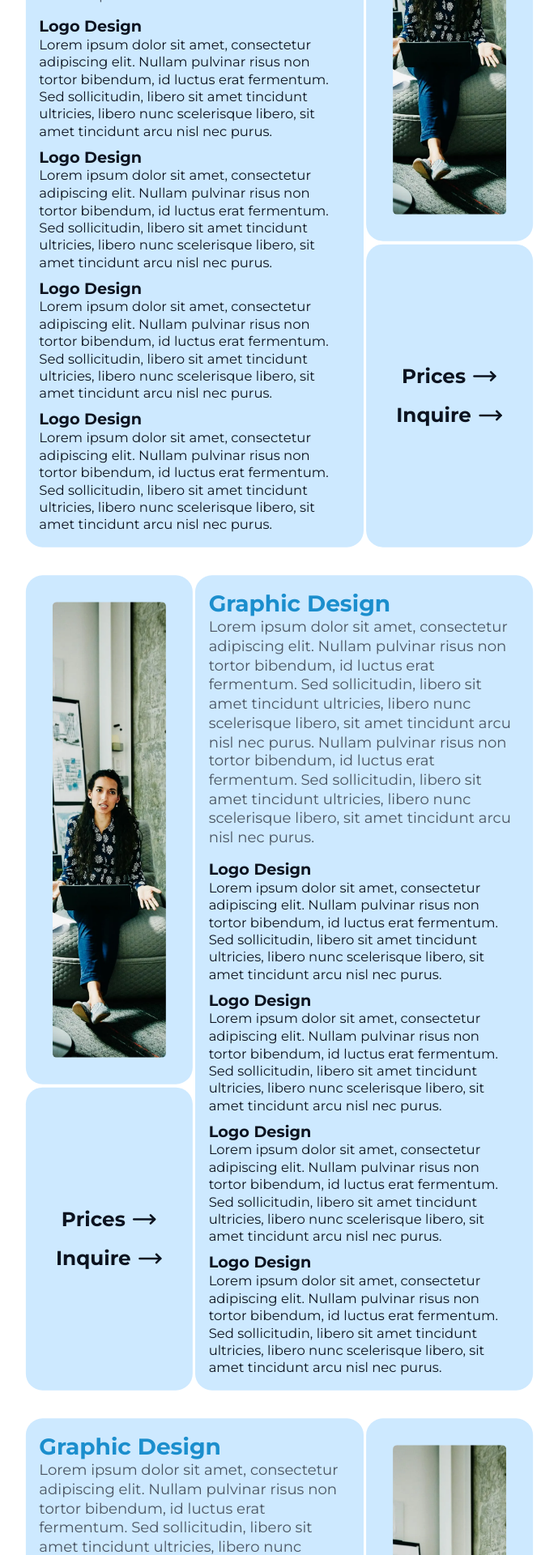
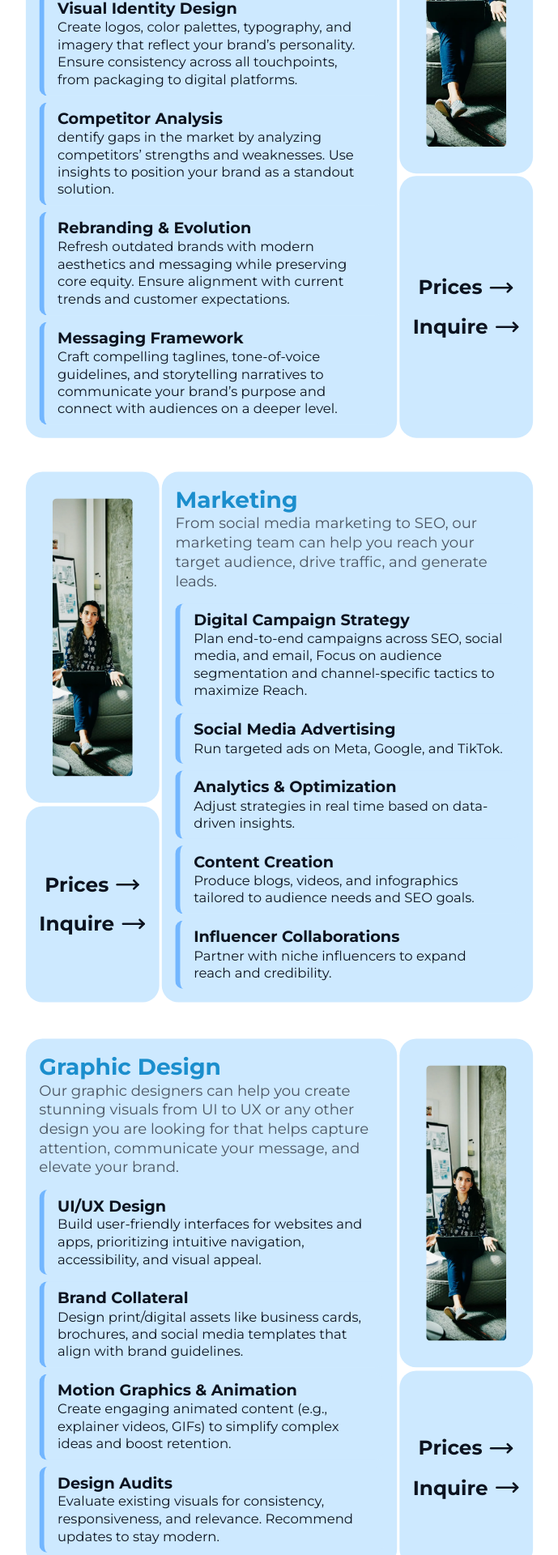
Before and after one commit to haithamexe/mega-group, a React (Vite) app: page /services in a window 1280 px wide. Shown: the part 740-2660 px from the top of the page at 81% size, without its empty margins (295-984 px from the left). Built offline with nearby package versions, Linux system fonts and the light colour scheme.

Commit message:
home 1.3, service almost done

```diff
--- a/src/pages/Services.jsx
+++ b/src/pages/Services.jsx
@@ -41,57 +41,53 @@ function Services() {
             transition={{ duration: 0.4 }}
           >
             <div className="services-service-head">
-              <h1>Graphic Design</h1>
+              <h1>Branding</h1>
               <p>
-                Lorem ipsum dolor sit amet, consectetur adipiscing elit. Nullam
-                pulvinar risus non tortor bibendum, id luctus erat fermentum.
-                Sed sollicitudin, libero sit amet tincidunt ultricies, libero
-                nunc scelerisque libero, sit amet tincidunt arcu nisl nec purus.
-                Nullam pulvinar risus non tortor bibendum, id luctus erat
-                fermentum. Sed sollicitudin, libero sit amet tincidunt
-                ultricies, libero nunc scelerisque libero, sit amet tincidunt
-                arcu nisl nec purus.
+                Our branding experts can help you create a brand that resonates
+                with your target audience, communicates your values, and sets
+                you apart from the competition.
               </p>
             </div>
             <div className="services-service-list">
               <div className="services-service-list-item">
-                <h3>Logo Design</h3>
+                <h3>Brand Strategy & Positioning</h3>
                 <p>
-                  Lorem ipsum dolor sit amet, consectetur adipiscing elit.
-                  Nullam pulvinar risus non tortor bibendum, id luctus erat
-                  fermentum. Sed sollicitudin, libero sit amet tincidunt
-                  ultricies, libero nunc scelerisque libero, sit amet tincidunt
-                  arcu nisl nec purus.
+                  Develop a unique identity by defining your mission, vision,
+                  audience personas, and competitive differentiation. Align your
+                  brand’s voice and values to resonate emotionally with your
+                  target market.
                 </p>
               </div>
               <div className="services-service-list-item">
-                <h3>Logo Design</h3>
+                <h3>Visual Identity Design</h3>
                 <p>
-                  Lorem ipsum dolor sit amet, consectetur adipiscing elit.
-                  Nullam pulvinar risus non tortor bibendum, id luctus erat
-                  fermentum. Sed sollicitudin, libero sit amet tincidunt
-                  ultricies, libero nunc scelerisque libero, sit amet tincidunt
-                  arcu nisl nec purus.
+                  Create logos, color palettes, typography, and imagery that
+                  reflect your brand’s personality. Ensure consistency across
+                  all touchpoints, from packaging to digital platforms.
                 </p>
               </div>
               <div className="services-service-list-item">
-                <h3>Logo Design</h3>
+                <h3>Competitor Analysis</h3>
                 <p>
-                  Lorem ipsum dolor sit amet, consectetur adipiscing elit.
-                  Nullam pulvinar risus non tortor bibendum, id luctus erat
-                  fermentum. Sed sollicitudin, libero sit amet tincidunt
-                  ultricies, libero nunc scelerisque libero, sit amet tincidunt
-                  arcu nisl nec purus.
+                  dentify gaps in the market by analyzing competitors’ strengths
+                  and weaknesses. Use insights to position your brand as a
+                  standout solution.
                 </p>
               </div>
               <div className="services-service-list-item">
-                <h3>Logo Design</h3>
+                <h3>Rebranding & Evolution</h3>
                 <p>
-                  Lorem ipsum dolor sit amet, consectetur adipiscing elit.
-                  Nullam pulvinar risus non tortor bibendum, id luctus erat
-                  fermentum. Sed sollicitudin, libero sit amet tincidunt
-                  ultricies, libero nunc scelerisque libero, sit amet tincidunt
-                  arcu nisl nec purus.
+                  Refresh outdated brands with modern aesthetics and messaging
+                  while preserving core equity. Ensure alignment with current
+                  trends and customer expectations.
+                </p>
+              </div>
+              <div className="services-service-list-item">
+                <h3>Messaging Framework</h3>
+                <p>
+                  Craft compelling taglines, tone-of-voice guidelines, and
+                  storytelling narratives to communicate your brand’s purpose
+                  and connect with audiences on a deeper level.
                 </p>
               </div>
             </div>
@@ -172,57 +168,44 @@ function Services() {
             transition={{ duration: 0.4 }}
           >
             <div className="services-service-head">
-              <h1>Graphic Design</h1>
+              <h1>Marketing</h1>
               <p>
-                Lorem ipsum dolor sit amet, consectetur adipiscing elit. Nullam
-                pulvinar risus non tortor bibendum, id luctus erat fermentum.
-                Sed sollicitudin, libero sit amet tincidunt ultricies, libero
-                nunc scelerisque libero, sit amet tincidunt arcu nisl nec purus.
-                Nullam pulvinar risus non tortor bibendum, id luctus erat
-                fermentum. Sed sollicitudin, libero sit amet tincidunt
-                ultricies, libero nunc scelerisque libero, sit amet tincidunt
-                arcu nisl nec purus.
+                From social media marketing to SEO, our marketing team can help
+                you reach your target audience, drive traffic, and generate
+                leads.
               </p>
             </div>
             <div className="services-service-list">
               <div className="services-service-list-item">
-                <h3>Logo Design</h3>
+                <h3>Digital Campaign Strategy</h3>
                 <p>
-                  Lorem ipsum dolor sit amet, consectetur adipiscing elit.
-                  Nullam pulvinar risus non tortor bibendum, id luctus erat
-                  fermentum. Sed sollicitudin, libero sit amet tincidunt
-                  ultricies, libero nunc scelerisque libero, sit amet tincidunt
-                  arcu nisl nec purus.
+                  Plan end-to-end campaigns across SEO, social media, and email,
+                  Focus on audience segmentation and channel-specific tactics to
+                  maximize Reach.
                 </p>
               </div>
               <div className="services-service-list-item">
-                <h3>Logo Design</h3>
+                <h3>Social Media Advertising</h3>
+                <p>Run targeted ads on Meta, Google, and TikTok.</p>
+              </div>
+              <div className="services-service-list-item">
+                <h3>Analytics & Optimization</h3>
                 <p>
-                  Lorem ipsum dolor sit amet, consectetur adipiscing elit.
-                  Nullam pulvinar risus non tortor bibendum, id luctus erat
-                  fermentum. Sed sollicitudin, libero sit amet tincidunt
-                  ultricies, libero nunc scelerisque libero, sit amet tincidunt
-                  arcu nisl nec purus.
+                  Adjust strategies in real time based on data-driven insights.
                 </p>
               </div>
               <div className="services-service-list-item">
-                <h3>Logo Design</h3>
+                <h3>Content Creation</h3>
                 <p>
-                  Lorem ipsum dolor sit amet, consectetur adipiscing elit.
-                  Nullam pulvinar risus non tortor bibendum, id luctus erat
-                  fermentum. Sed sollicitudin, libero sit amet tincidunt
-                  ultricies, libero nunc scelerisque libero, sit amet tincidunt
-                  arcu nisl nec purus.
+                  Produce blogs, videos, and infographics tailored to audience
+                  needs and SEO goals.
                 </p>
               </div>
               <div className="services-service-list-item">
-                <h3>Logo Design</h3>
+                <h3>Influencer Collaborations</h3>
                 <p>
-                  Lorem ipsum dolor sit amet, consectetur adipiscing elit.
-                  Nullam pulvinar risus non tortor bibendum, id luctus erat
-                  fermentum. Sed sollicitudin, libero sit amet tincidunt
-                  ultricies, libero nunc scelerisque libero, sit amet tincidunt
-                  arcu nisl nec purus.
+                  Partner with niche influencers to expand reach and
+                  credibility.
                 </p>
               </div>
             </div>
@@ -245,55 +228,40 @@ function Services() {
             <div className="services-service-head">
               <h1>Graphic Design</h1>
               <p>
-                Lorem ipsum dolor sit amet, consectetur adipiscing elit. Nullam
-                pulvinar risus non tortor bibendum, id luctus erat fermentum.
-                Sed sollicitudin, libero sit amet tincidunt ultricies, libero
-                nunc scelerisque libero, sit amet tincidunt arcu nisl nec purus.
-                Nullam pulvinar risus non tortor bibendum, id luctus erat
-                fermentum. Sed sollicitudin, libero sit amet tincidunt
-                ultricies, libero nunc scelerisque libero, sit amet tincidunt
-                arcu nisl nec purus.
+                Our graphic designers can help you create stunning visuals from
+                UI to UX or any other design you are looking for that helps
+                capture attention, communicate your message, and elevate your
+                brand.
               </p>
             </div>
             <div className="services-service-list">
               <div className="services-service-list-item">
-                <h3>Logo Design</h3>
+                <h3>UI/UX Design</h3>
                 <p>
-                  Lorem ipsum dolor sit amet, consectetur adipiscing elit.
-                  Nullam pulvinar risus non tortor bibendum, id luctus erat
-                  fermentum. Sed sollicitudin, libero sit amet tincidunt
-                  ultricies, libero nunc scelerisque libero, sit amet tincidunt
-                  arcu nisl nec purus.
+                  Build user-friendly interfaces for websites and apps,
+                  prioritizing intuitive navigation, accessibility, and visual
+                  appeal.
                 </p>
               </div>
               <div className="services-service-list-item">
-                <h3>Logo Design</h3>
+                <h3>Brand Collateral</h3>
                 <p>
-                  Lorem ipsum dolor sit amet, consectetur adipiscing elit.
-                  Nullam pulvinar risus non tortor bibendum, id luctus erat
-                  fermentum. Sed sollicitudin, libero sit amet tincidunt
-                  ultricies, libero nunc scelerisque libero, sit amet tincidunt
-                  arcu nisl nec purus.
+                  Design print/digital assets like business cards, brochures,
+                  and social media templates that align with brand guidelines.
                 </p>
               </div>
               <div className="services-service-list-item">
-                <h3>Logo Design</h3>
+                <h3>Motion Graphics & Animation</h3>
                 <p>
-                  Lorem ipsum dolor sit amet, consectetur adipiscing elit.
-                  Nullam pulvinar risus non tortor bibendum, id luctus erat
-                  fermentum. Sed sollicitudin, libero sit amet tincidunt
-                  ultricies, libero nunc scelerisque libero, sit amet tincidunt
-                  arcu nisl nec purus.
+                  Create engaging animated content (e.g., explainer videos,
+                  GIFs) to simplify complex ideas and boost retention.
                 </p>
               </div>
               <div className="services-service-list-item">
-                <h3>Logo Design</h3>
+                <h3>Design Audits</h3>
                 <p>
-                  Lorem ipsum dolor sit amet, consectetur adipiscing elit.
-                  Nullam pulvinar risus non tortor bibendum, id luctus erat
-                  fermentum. Sed sollicitudin, libero sit amet tincidunt
-                  ultricies, libero nunc scelerisque libero, sit amet tincidunt
-                  arcu nisl nec purus.
+                  Evaluate existing visuals for consistency, responsiveness, and
+                  relevance. Recommend updates to stay modern.
                 </p>
               </div>
             </div>
@@ -374,57 +342,43 @@ function Services() {
             transition={{ duration: 0.4 }}
           >
             <div className="services-service-head">
-              <h1>Graphic Design</h1>
+              <h1>Digital Transformation</h1>
               <p>
-                Lorem ipsum dolor sit amet, consectetur adipiscing elit. Nullam
-                pulvinar risus non tortor bibendum, id luctus erat fermentum.
-                Sed sollicitudin, libero sit amet tincidunt ultricies, libero
-                nunc scelerisque libero, sit amet tincidunt arcu nisl nec purus.
-                Nullam pulvinar risus non tortor bibendum, id luctus erat
-                fermentum. Sed sollicitudin, libero sit amet tincidunt
-                ultricies, libero nunc scelerisque libero, sit amet tincidunt
-                arcu nisl nec purus.
+                Our digital transformation experts can help you leverage the
+                power of technology to streamline your operations, improve
+                efficiency, and drive growth.
               </p>
             </div>
             <div className="services-service-list">
               <div className="services-service-list-item">
-                <h3>Logo Design</h3>
+                <h3>E-commerce Solutions</h3>
                 <p>
-                  Lorem ipsum dolor sit amet, consectetur adipiscing elit.
-                  Nullam pulvinar risus non tortor bibendum, id luctus erat
-                  fermentum. Sed sollicitudin, libero sit amet tincidunt
-                  ultricies, libero nunc scelerisque libero, sit amet tincidunt
-                  arcu nisl nec purus.
+                  Build or upgrade online stores with features like inventory
+                  management, secure payment gateways, and multi-channel sales.
                 </p>
               </div>
               <div className="services-service-list-item">
-                <h3>Logo Design</h3>
+                <h3>Web Presence</h3>
                 <p>
-                  Lorem ipsum dolor sit amet, consectetur adipiscing elit.
-                  Nullam pulvinar risus non tortor bibendum, id luctus erat
-                  fermentum. Sed sollicitudin, libero sit amet tincidunt
-                  ultricies, libero nunc scelerisque libero, sit amet tincidunt
-                  arcu nisl nec purus.
+                  Develop responsive websites optimized for search engines and
+                  user experience. Ensure fast load times and mobile
+                  compatibility.
                 </p>
               </div>
               <div className="services-service-list-item">
-                <h3>Logo Design</h3>
+                <h3>Legacy System Modernization</h3>
                 <p>
-                  Lorem ipsum dolor sit amet, consectetur adipiscing elit.
-                  Nullam pulvinar risus non tortor bibendum, id luctus erat
-                  fermentum. Sed sollicitudin, libero sit amet tincidunt
-                  ultricies, libero nunc scelerisque libero, sit amet tincidunt
-                  arcu nisl nec purus.
+                  Replace outdated software/hardware with agile, scalable
+                  solutions to improve performance and future-proof your
+                  business.
                 </p>
               </div>
               <div className="services-service-list-item">
-                <h3>Logo Design</h3>
+                <h3>Social Media Presence</h3>
                 <p>
-                  Lorem ipsum dolor sit amet, consectetur adipiscing elit.
-                  Nullam pulvinar risus non tortor bibendum, id luctus erat
-                  fermentum. Sed sollicitudin, libero sit amet tincidunt
-                  ultricies, libero nunc scelerisque libero, sit amet tincidunt
-                  arcu nisl nec purus.
+                  Create and manage profiles on platforms like Facebook,
+                  Instagram, and LinkedIn. Engage with followers and monitor
+                  feedback.
                 </p>
               </div>
             </div>
@@ -445,57 +399,40 @@ function Services() {
             transition={{ duration: 0.4 }}
           >
             <div className="services-service-head">
-              <h1>Graphic Design</h1>
+              <h1>Social Media Management</h1>
               <p>
-                Lorem ipsum dolor sit amet, consectetur adipiscing elit. Nullam
-                pulvinar risus non tortor bibendum, id luctus erat fermentum.
-                Sed sollicitudin, libero sit amet tincidunt ultricies, libero
-                nunc scelerisque libero, sit amet tincidunt arcu nisl nec purus.
-                Nullam pulvinar risus non tortor bibendum, id luctus erat
-                fermentum. Sed sollicitudin, libero sit amet tincidunt
-                ultricies, libero nunc scelerisque libero, sit amet tincidunt
-                arcu nisl nec purus.
+                Our social media experts can help you create engaging content,
+                build a loyal following, and drive traffic to your website.
               </p>
             </div>
             <div className="services-service-list">
               <div className="services-service-list-item">
-                <h3>Logo Design</h3>
+                <h3>Content Strategy & Scheduling</h3>
                 <p>
-                  Lorem ipsum dolor sit amet, consectetur adipiscing elit.
-                  Nullam pulvinar risus non tortor bibendum, id luctus erat
-                  fermentum. Sed sollicitudin, libero sit amet tincidunt
-                  ultricies, libero nunc scelerisque libero, sit amet tincidunt
-                  arcu nisl nec purus.
+                  Plan platform-specific calendars (Instagram, LinkedIn, TikTok)
+                  with a mix of promotional, educational, and entertaining
+                  posts.
                 </p>
               </div>
               <div className="services-service-list-item">
-                <h3>Logo Design</h3>
+                <h3>Community Building</h3>
                 <p>
-                  Lorem ipsum dolor sit amet, consectetur adipiscing elit.
-                  Nullam pulvinar risus non tortor bibendum, id luctus erat
-                  fermentum. Sed sollicitudin, libero sit amet tincidunt
-                  ultricies, libero nunc scelerisque libero, sit amet tincidunt
-                  arcu nisl nec purus.
+                  Engage followers by responding to comments/DMs, hosting live
+                  sessions, and fostering user-generated content campaigns.
                 </p>
               </div>
               <div className="services-service-list-item">
-                <h3>Logo Design</h3>
+                <h3>Paid Social Campaigns</h3>
                 <p>
-                  Lorem ipsum dolor sit amet, consectetur adipiscing elit.
-                  Nullam pulvinar risus non tortor bibendum, id luctus erat
-                  fermentum. Sed sollicitudin, libero sit amet tincidunt
-                  ultricies, libero nunc scelerisque libero, sit amet tincidunt
-                  arcu nisl nec purus.
+                  Design ads with precise audience targeting, retargeting, and
+                  dynamic creatives to drive sales or sign-ups.
                 </p>
               </div>
               <div className="services-service-list-item">
-                <h3>Logo Design</h3>
+                <h3>Crisis Management</h3>
                 <p>
-                  Lorem ipsum dolor sit amet, consectetur adipiscing elit.
-                  Nullam pulvinar risus non tortor bibendum, id luctus erat
-                  fermentum. Sed sollicitudin, libero sit amet tincidunt
-                  ultricies, libero nunc scelerisque libero, sit amet tincidunt
-                  arcu nisl nec purus.
+                  Monitor sentiment and address negative feedback or PR issues
+                  swiftly to protect brand reputation.
                 </p>
               </div>
             </div>
@@ -576,57 +513,47 @@ function Services() {
             transition={{ duration: 0.4 }}
           >
             <div className="services-service-head">
-              <h1>Graphic Design</h1>
+              <h1>Software And Web Development</h1>
               <p>
-                Lorem ipsum dolor sit amet, consectetur adipiscing elit. Nullam
-                pulvinar risus non tortor bibendum, id luctus erat fermentum.
-                Sed sollicitudin, libero sit amet tincidunt ultricies, libero
-                nunc scelerisque libero, sit amet tincidunt arcu nisl nec purus.
-                Nullam pulvinar risus non tortor bibendum, id luctus erat
-                fermentum. Sed sollicitudin, libero sit amet tincidunt
-                ultricies, libero nunc scelerisque libero, sit amet tincidunt
-                arcu nisl nec purus.
+                Our software and web development team can help you build custom
+                solutions that meet your unique needs, from websites to mobile
+                apps.
               </p>
             </div>
             <div className="services-service-list">
               <div className="services-service-list-item">
-                <h3>Logo Design</h3>
+                <h3>E-commerce Development</h3>
                 <p>
-                  Lorem ipsum dolor sit amet, consectetur adipiscing elit.
-                  Nullam pulvinar risus non tortor bibendum, id luctus erat
-                  fermentum. Sed sollicitudin, libero sit amet tincidunt
-                  ultricies, libero nunc scelerisque libero, sit amet tincidunt
-                  arcu nisl nec purus.
+                  Create online stores with features like inventory management,
+                  secure payment gateways, and multi-channel sales.
                 </p>
               </div>
               <div className="services-service-list-item">
-                <h3>Logo Design</h3>
+                <h3>Landing Page</h3>
                 <p>
-                  Lorem ipsum dolor sit amet, consectetur adipiscing elit.
-                  Nullam pulvinar risus non tortor bibendum, id luctus erat
-                  fermentum. Sed sollicitudin, libero sit amet tincidunt
-                  ultricies, libero nunc scelerisque libero, sit amet tincidunt
-                  arcu nisl nec purus.
+                  Design high-converting landing pages for lead generation or
+                  product launches.
                 </p>
               </div>
               <div className="services-service-list-item">
-                <h3>Logo Design</h3>
+                <h3>Mobile Application</h3>
                 <p>
-                  Lorem ipsum dolor sit amet, consectetur adipiscing elit.
-                  Nullam pulvinar risus non tortor bibendum, id luctus erat
-                  fermentum. Sed sollicitudin, libero sit amet tincidunt
-                  ultricies, libero nunc scelerisque libero, sit amet tincidunt
-                  arcu nisl nec purus.
+                  Develop iOS and Android apps with intuitive interfaces and
+                  seamless performance.
                 </p>
               </div>
               <div className="services-service-list-item">
-                <h3>Logo Design</h3>
+                <h3>Wordpress Websites</h3>
                 <p>
-                  Lorem ipsum dolor sit amet, consectetur adipiscing elit.
-                  Nullam pulvinar risus non tortor bibendum, id luctus erat
-                  fermentum. Sed sollicitudin, libero sit amet tincidunt
-                  ultricies, libero nunc scelerisque libero, sit amet tincidunt
-                  arcu nisl nec purus.
+                  Customize WordPress websites, themes and plugins to create
+                  responsive, SEO-friendly websites.
+                </p>
+              </div>
+              <div className="services-service-list-item">
+                <h3>Fullstack Websites</h3>
+                <p>
+                  Build dynamic websites with React, Node.js, and MongoDB for
+                  fast loading times and scalability.
                 </p>
               </div>
             </div>
--- a/src/styles/services.css
+++ b/src/styles/services.css
@@ -97,12 +97,14 @@
   gap: 0.2rem;
   flex-direction: column;
   align-items: center;
+  width: 60%;
   /* padding: 2.3rem 0; */
 }
 
 .services-service-img {
-  width: 200px;
+  /* width: 200px; */
   /* height: 270px; */
+  width: 100%;
   height: 100%;
   border-radius: 20px;
   padding: 2rem;
@@ -133,3 +135,15 @@
   /* padding: 0.5rem 1rem; */
   width: 100%;
 }
+
+.services-service-list-item {
+  /* display: flex; */
+  padding: 0.5rem 1rem;
+  /* padding-left: 5px; */
+  border-radius: 10px;
+  /* border: 1px solid var(--accent); */
+  background-color: #cde9ff;
+  border-left: 6px solid #72b6ff;
+
+  /* color: white; */
+}
```
